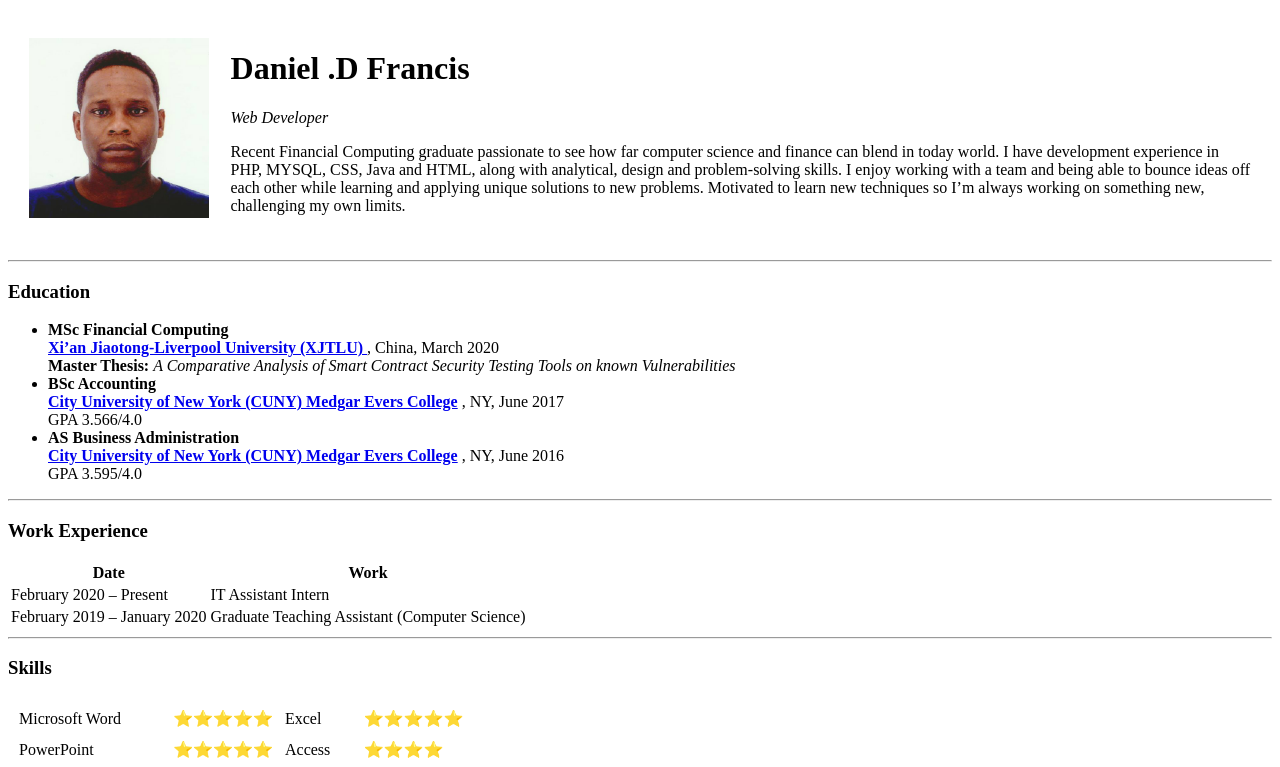
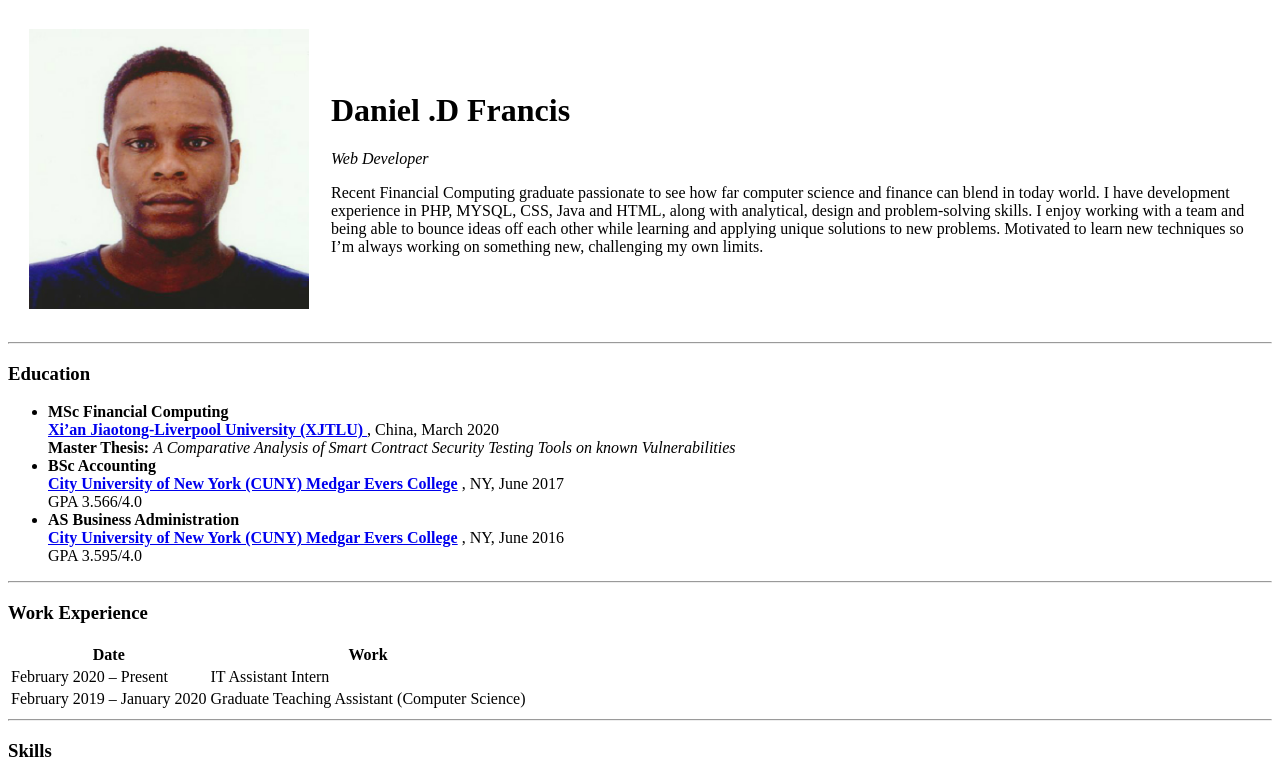
Before and after one commit to sirfrancis553544/CV-, a plain HTML site: page index.html in a window 1280 px wide. Shown: the top 767 px of the page. Drawn offline with Linux system fonts and the light colour scheme.

Commit message:
Update index.html

```diff
--- a/index.html
+++ b/index.html
@@ -8,8 +8,8 @@
 </head>
     <style>
 img {
-  width: 100%;
-  height: auto;
+  width: 280px;
+  height: 300;
 }
 </style>
 
```
